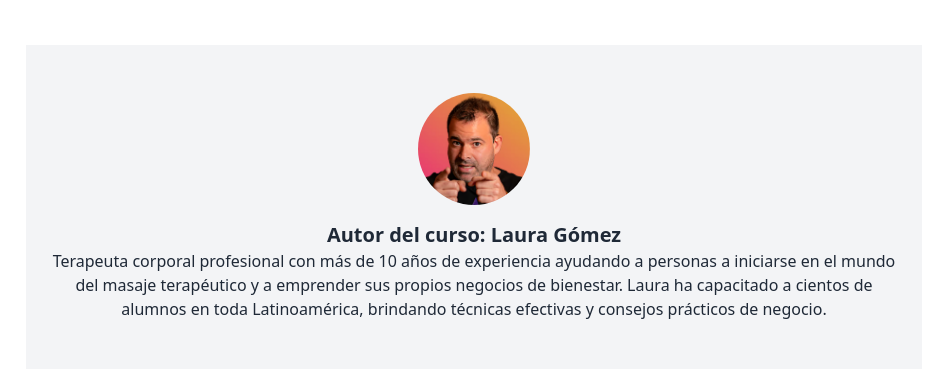
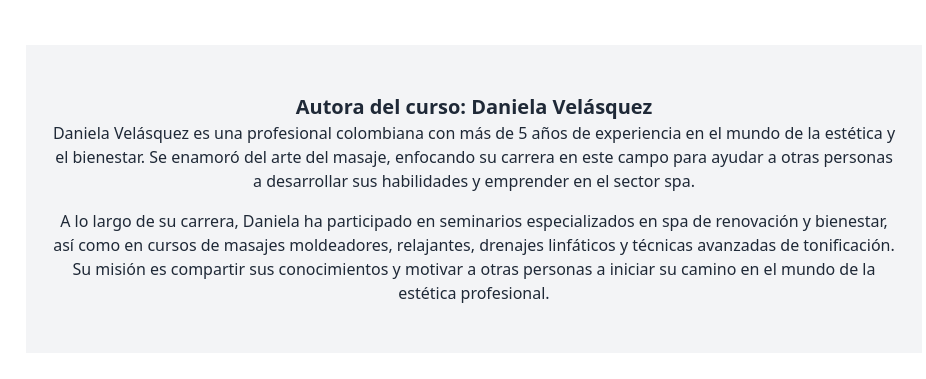
Before and after one commit to cdafede/Masaje-Descontracturante-como-Negocio, a plain HTML site: page index.html in a window 1280 px wide. Shown: the part 2127-2506 px from the top of the page, without its empty margins (166-1092 px from the left). Drawn offline with nearby package versions, Linux system fonts and the light colour scheme.

Commit message:
Add files via upload

```diff
--- a/index.html
+++ b/index.html
@@ -72,12 +72,12 @@
 
   <!-- Sobre el Autor -->
   <section class="py-12 bg-gray-100 px-6 max-w-4xl mx-auto">
-    <div class="text-center">
-      <img src="images/autor.png" alt="Autor del curso" class="mx-auto rounded-full mb-4 w-28 h-28 object-cover">
-      <h3 class="text-xl font-semibold">Autor del curso: Laura Gómez</h3>
-      <p>Terapeuta corporal profesional con más de 10 años de experiencia ayudando a personas a iniciarse en el mundo del masaje terapéutico y a emprender sus propios negocios de bienestar. Laura ha capacitado a cientos de alumnos en toda Latinoamérica, brindando técnicas efectivas y consejos prácticos de negocio.</p>
-    </div>
-  </section>
+  <div class="text-center">
+    <h3 class="text-xl font-semibold">Autora del curso: Daniela Velásquez</h3>
+    <p>Daniela Velásquez es una profesional colombiana con más de 5 años de experiencia en el mundo de la estética y el bienestar. Se enamoró del arte del masaje, enfocando su carrera en este campo para ayudar a otras personas a desarrollar sus habilidades y emprender en el sector spa.</p>
+    <p class="mt-4">A lo largo de su carrera, Daniela ha participado en seminarios especializados en spa de renovación y bienestar, así como en cursos de masajes moldeadores, relajantes, drenajes linfáticos y técnicas avanzadas de tonificación. Su misión es compartir sus conocimientos y motivar a otras personas a iniciar su camino en el mundo de la estética profesional.</p>
+  </div>
+</section>
 
   <!-- Imágenes -->
   <section class="py-12 px-6">
```
